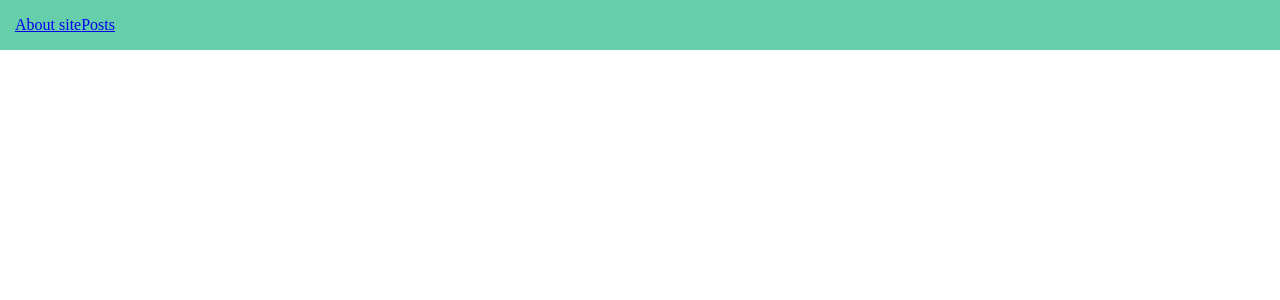
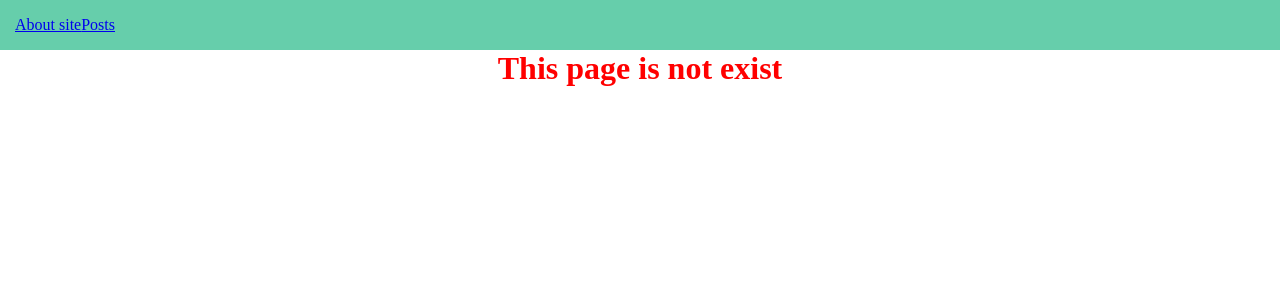
Before and after one commit to AKV85/react2, a React (Create React App) app: page /error in a window 1280 px wide. Before the commit this address had no page. Shown: the top 300 px of the page. Built offline with nearby package versions, Linux system fonts and the light colour scheme.

Commit message:
Error page

```diff
--- a/src/App.js
+++ b/src/App.js
@@ -1,8 +1,9 @@
 import React from 'react';
 import "./styles/myStyle.css";
-import { BrowserRouter, Routes, Route, Link } from 'react-router-dom';
+import { BrowserRouter, Routes, Route,Navigate } from 'react-router-dom';
 import About from './pages/About';
 import Posts from './pages/Posts';
+import Error from './pages/Error';
 import Navbar from './components/UI/navbars/Navbar';
 
 function App() {
@@ -12,6 +13,8 @@ function App() {
       <Routes>
         <Route path="/about" element={<About />} />
         <Route path="/posts" element={<Posts />} />
+        <Route path="/error" element={<Error />} />
+        <Route path="*" element={<Navigate to="/error"/>} />
       </Routes>
     </BrowserRouter>
   )
--- /dev/null
+++ b/src/pages/Error.jsx
@@ -0,0 +1,11 @@
+import React from 'react';
+
+const Error = () => {
+    return (
+        <h1 style={{color: 'red'}}>
+            This page is not exist
+        </h1>
+     );
+}
+
+export default Error;
```
